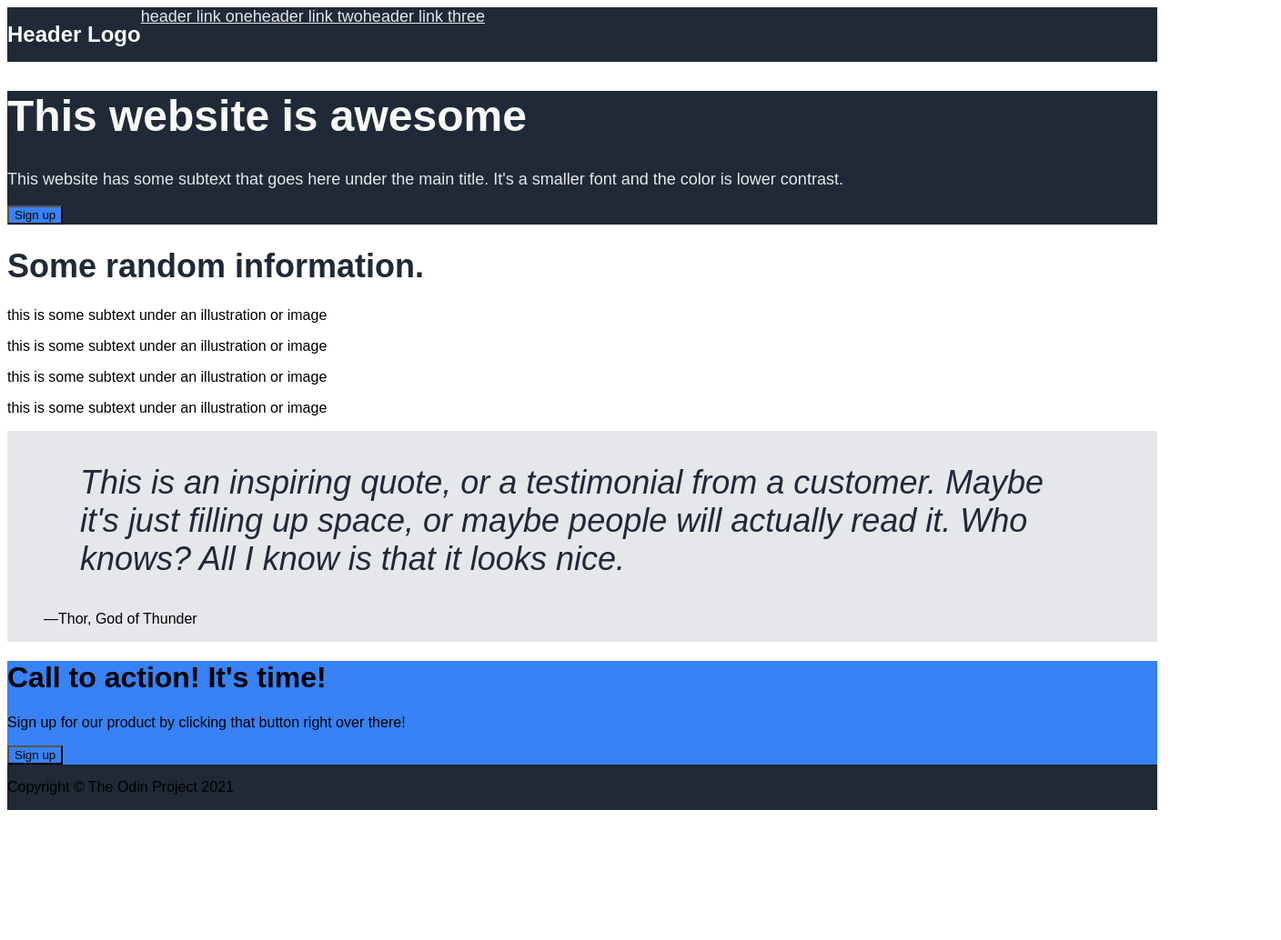
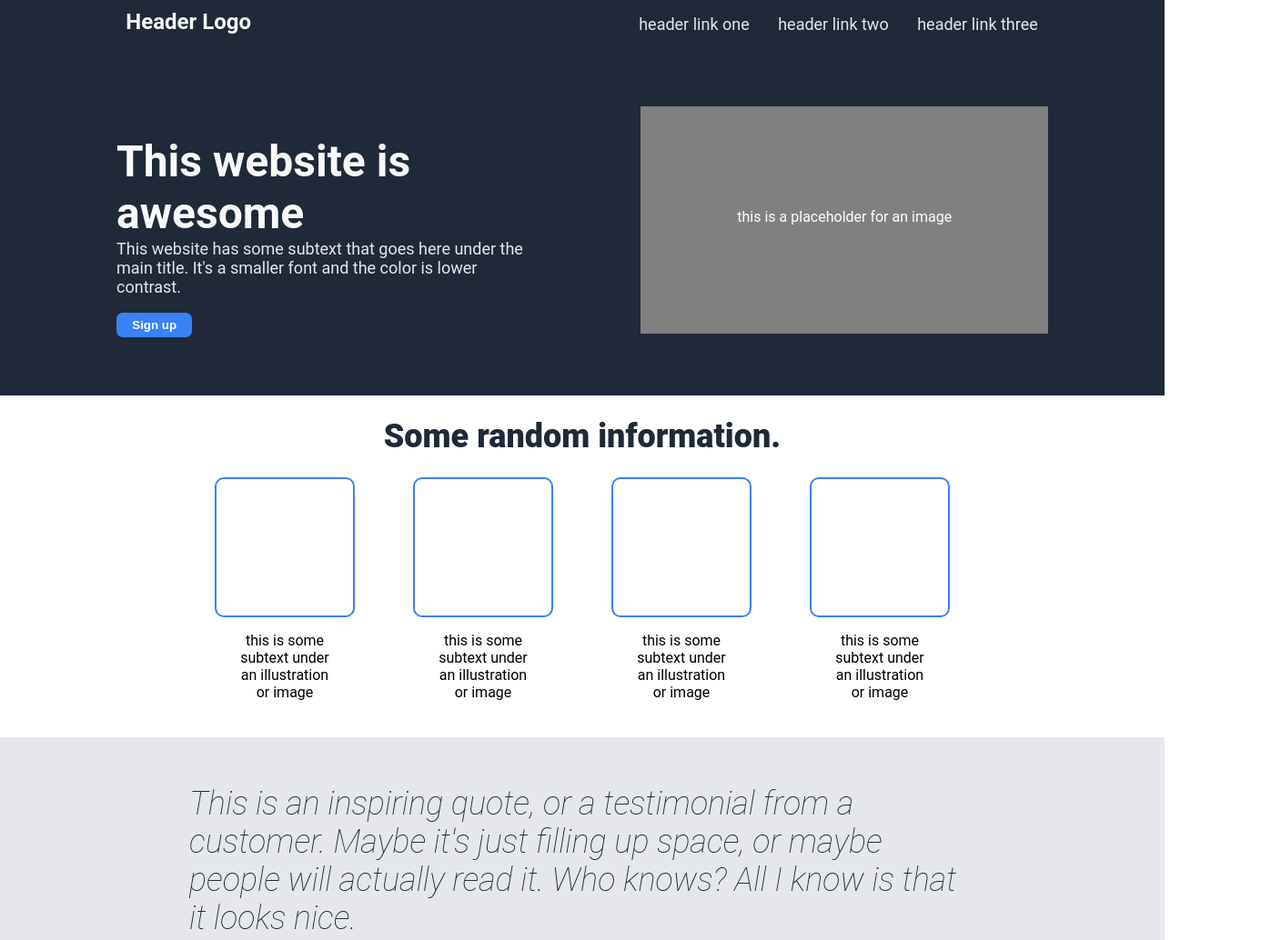
Before and after one commit to jamesonstickle/odinproject_landing_page, a plain HTML site: page index.html in a window 1280 px wide. Shown: the top 1034 px of the page at 91% size, 1408 px wide, since content can reach past the window. Before the commit the page ends 899 px from the top, so only its background shows below. Drawn offline with Linux system fonts and the light colour scheme.

Commit message:
finished project, only thing left is call to action off center

```diff
--- a/index.html
+++ b/index.html
@@ -10,53 +10,84 @@
 </head>
 
 <body>
-    <div class="nav">
+    <div class="container nav">
+        <div class="inner-container">
             <h1 class="header-logo-text">Header Logo</h1>
-        <a class="header-link" href="#">header link one</a>
-        <a class="header-link" href="#">header link two</a>
-        <a class="header-link" href="#">header link three</a>
+            <ul>
+                <li><a class="header-link" href="#">header link one</a></li>
+                <li><a class="header-link" href="#">header link two</a></li>
+                <li><a class="header-link" href="#">header link three</a></li>
+            </ul>
         </div>
-    <div class="header">
+    </div>
+
+    <div class="header container">
+        <div class="inner-container">
+            <div class="header-left">
                 <div class="hero">
                     <h1 class="hero-main-text">This website is awesome</h1>
-            <p class="hero-sub-text">This website has some subtext that goes here under the main title. It's a smaller
-                font and the color is lower contrast.</p>
-            <button>Sign up</button>
+                    <p class="hero-sub-text">This website has some subtext that goes here under the main title. It's
+                        a smaller font and the color is lower contrast.</p>
+                    <button class="btn1">Sign up</button>
                 </div>
-        <div class="img-placeholder"></div>
             </div>
-    <div class="random-info">
+            <span class="img-placeholder">
+                <p class="img-placeholder-text">this is a placeholder for an image</p>
+            </span>
+        </div>
+    </div><div class="info-header">
     <h1 class="info-header">Some random information.</h1>
-        <div class="random-img"></div>
-        <p>this is some subtext under an illustration or image</p>
-        <div class="random-img"></div>
-        <p>this is some subtext under an illustration or image</p>
-        <div class="random-img"></div>
-        <p>this is some subtext under an illustration or image</p>
-        <div class="random-img"></div>
+</div>
+    <div class="random-info container">
+        <div class="inner-container">
+            <div class="images-container">
+                <div class="image-item">
+                    <span class="random-img"></span>
                     <p>this is some subtext under an illustration or image</p>
                 </div>
-    <div class="thor-quote">
+                <div class="image-item">
+                    <span class="random-img"></span>
+                    <p>this is some subtext under an illustration or image</p>
+                </div>
+                <div class="image-item">
+                    <span class="random-img"></span>
+                    <p>this is some subtext under an illustration or image</p>
+                </div>
+                <div class="image-item">
+                    <span class="random-img"></span>
+                    <p>this is some subtext under an illustration or image</p>
+                </div>
+            </div>
+        </div>
+    </div>
+    <div class="thor-quote container">
+        <div class="inner-container">
             <figure>
                 <blockquote>
-                <p class="quote-text">This is an inspiring quote, or a testimonial from a customer. Maybe it's just
+                    <p class="quote-text">This is an inspiring quote, or a testimonial from a customer. Maybe it's
+                        just
                         filling up space, or
                         maybe people will actually read it. Who knows? All I know is that it looks nice.
                 </blockquote>
                 <figcaption>—Thor, God of Thunder</figcaption>
             </figure>
         </div>
-    <div class="call-to-action">
-        <div class="outer">
-            <div class="inner">
+    </div>
+    <div class="signup container">
+        <div class="inner-container">
+            <div class="signup-content">
+                <div class="signup-left">
                 <h1>Call to action! It's time!</h1>
                 <p>Sign up for our product by clicking that button right over there!</p>
-                <button>Sign up</button>
+            </div>
+                <button class="btn2">Sign up</button>
             </div>
         </div>
     </div>
-    <div class="footer">
-        <p>Copyright &copy; The Odin Project 2021</p>
+    <div class="footer container">
+        <div class="inner-container">
+            <p class="footer-text">Copyright &copy; The Odin Project 2021</p>
+        </div>
     </div>
 </body>
 
--- a/styles.css
+++ b/styles.css
@@ -1,55 +1,224 @@
-body{
-    font-family: Arial, Helvetica, sans-serif;
-    display:flex;
+html,
+body {
+    display: flex;
+    flex-direction: column;
+    height: 100%;
+    width: 100%;
+    font-family: 'Roboto', sans-serif;
+    margin:0;
+}
+
+.container {
+    display: flex;
+    flex-direction: column;
+    width: 100%;
+}
+
+.inner-container {
+
+    display: flex;
+    flex-direction: row;
+    justify-content: space-between;
+    margin-left: 10%;
+    margin-right: 10%;
+}
+
+
+
+.nav,
+.header,
+.footer {
+    background-color: #1F2937;
+}
+
+.nav {
+    padding-bottom: 5%;
+}
+
+.header {
+    padding-bottom: 5%;
+}
+
+.header-logo-text {
+    font-size: 24px;
+    color: #F9FAF8;
+    align-self: flex-start;
+    margin: 1%;
+}
+
+ul {
+    display: flex;
+    justify-content: space-around;
+    list-style: none;
+    text-decoration: none;
+}
+
+li {
+    display: inline-block;
+    width: 153px;
+    margin-left: 2%;
+    margin-right: 2%;
+}
+
+.header-link {
+    font-size: 18px;
+    color: #E5E7EB;
+    text-decoration: none;
+}
+
+.hero-main-text {
+    font-size: 48px;
+    font-weight: bolder;
+    color: #F9FAF8;
+    text-align: left;
+    width:65%;
+    margin-bottom: 0;
+}
+
+.hero-sub-text {
+    font-size: 18px;
+    color: #E5E7EB;
+    text-align: left;
+    width:80%;
+    margin-top:0;
+}
+
+.btn1 {
+    background-color: #3882f6;
+    color:white;
+    font-weight: bold;
+    border-radius:7px;
+    border-style:none;
+    padding-left:3%;
+    padding-right:3%;
+    padding-top:1%;
+    padding-bottom:1%;
+}
+
+.img-placeholder {
+    display: flex;
+    background-color: gray;
+    width: 70%;
+    height: 250px;
+    justify-content: center;
+}
+
+.img-placeholder-text {
+    margin-top: 25%;
+    color: white;
+}
+
+.info-header {
+    font-size: 36px;
+    font-weight: bolder;
+    color: #1f2937;
+    display: block;
+    align-self: center;
+}
+
+.random-info {
+    display: flex;
+    flex-direction: row;
+    justify-content: center;
+}
+
+.images-container {
+    display: flex;
+    flex-direction: row;
+    width:100%;
+}
+
+.image-item {
+    display: flex;
     flex-direction: column;
 }
 
-
-.nav, .hero, .footer {
-    background-color: #1F2937;
-}
-.nav{
-    display:flex;
-    flex-direction: row;
+.image-item p {
+    width: 100px;
+    height: 100px;
+    text-align: center;
+    align-self: center;
 }
 
-.header-logo-text{
-    font-size: 24px;
-    color:#F9FAF8;
+
+.random-img {
+    display:flex;
+    background-color: white;
+    width: 150px;
+    height: 150px;
+    margin-inline: 2em;
+    border-color: #3882f6;
+    border-radius: 10px;
+    border-style: solid;
+    border-width: 2px;
 }
-.hero-main-text {
-    font-size: 48px;
-    font-weight:bolder;
-    color:#F9FAF8;
 
+
+.thor-quote {
+    background-color: #E5E7EB;
+    display: flex;
+    align-items: center;
 }
-.hero-sub-text, .header-link {
-    font-size:18px;
-    color:#E5E7EB;
-}
-.img-placeholder{
-    background-color: gray;
-}
-.random-info{
 
-}
-.random-img{
-
-}
-.info-header {
-    font-size:36px;
-    font-weight:bolder;
-    color:#1f2937;
-}
-.thor-quote{
-    background-color: #E5E7EB;
-}
-.quote-text{
+.quote-text {
     font-size: 36px;
     font-weight: lighter;
     font-style: italic;
-    color:#1F2937;
+    color: #1F2937;
+    margin-bottom:0;
 }
-.outer, button {
+figcaption {
+    text-align: right;
+    margin-top:0;
+    margin-bottom:10%;
+    font-weight: bolder;
+}
+
+.signup {
+    display: flex;
+    background-color: white;
+    padding: 5% 5% 5% 5%;
+}
+
+.signup-content {
+    display: flex;
     background-color: #3882f6;
+    width:100%;
+    color:white;
+    border-radius: 10px;
+    justify-content:space-around;
 }
+.signup-left {
+    text-align: left;
+    margin-bottom:5%;
+    margin-top:5%;
+}
+.signup-left h1 {
+    margin-bottom:0;
+}
+.signup-left p {
+    margin-top:0;
+}
+
+.btn2 {
+    background-color: #3882f6;
+    color:white;
+    font-weight: bold;
+    border-radius: 8px;
+    border-color: white;
+    width:10%;
+    height:15%;
+    margin-top: 9%;
+    margin-bottom:5%;
+}
+
+.footer {
+    display: flex;
+    align-items: center;
+}
+
+.footer-text {
+    color: white;
+    padding-top: 5%;
+    padding-bottom: 5%;
+}
```
Lines whose indentation alone changed are shown as unchanged.
